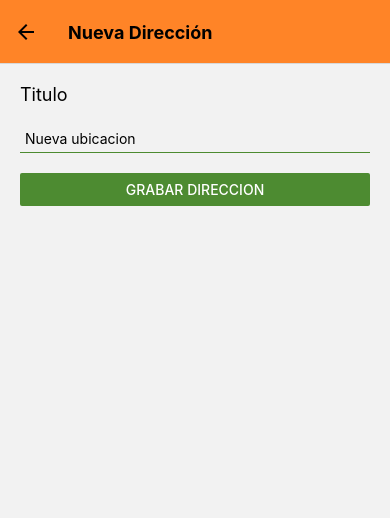
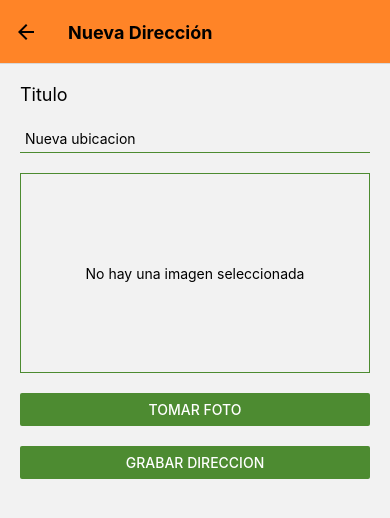
Before and after one commit to sotopro/cameralocationapp, a React Native app: screen /NewPlace in a window 390 px wide. Shown: the top 518 px of the page. Built offline with nearby package versions, Linux system fonts and the light colour scheme.

Commit message:
[feature] - create image selector camera

```diff
--- a/package.json
+++ b/package.json
@@ -14,6 +14,9 @@
     "@react-navigation/native-stack": "^6.6.2",
     "@reduxjs/toolkit": "^1.8.3",
     "expo": "~45.0.0",
+    "expo-file-system": "~14.0.0",
+    "expo-image-picker": "~13.1.1",
+    "expo-permissions": "~13.2.0",
     "expo-status-bar": "~1.3.0",
     "react": "17.0.2",
     "react-dom": "17.0.2",
--- /dev/null
+++ b/src/components/ImageSelector.js
@@ -0,0 +1,73 @@
+import React, { useState } from "react";
+import { View, Image, Text, Alert, Button, StyleSheet } from "react-native";
+import * as ImagePicker from "expo-image-picker";
+import * as Permissions from "expo-permissions";
+import colors from "../utils/colors";
+
+const styles = StyleSheet.create({
+    container: {
+        marginBottom: 20,
+    },
+    preview: {
+        width: "100%",
+        height: 200,
+        marginBottom: 20,
+        justifyContent: "center",
+        alignItems: "center",
+        borderColor: colors.primary,
+        borderWidth: 1,
+    },
+    image: {
+        width: "100%",
+        height: "100%",
+    },
+});
+
+
+const ImageSelector = ({ onImage }) => {
+    const [pickedUrl, setPickedUrl] = useState("");
+
+
+    const verifyPermissions = async () => {
+        const { status } = await ImagePicker.requestCameraPermissionsAsync();
+
+        if(status !== "granted") {
+            Alert.alert("Permisos insuficientes", "Necesitas permisos para usar la cámara", [{ text: "Ok" }]);
+            return false;
+        }
+        return true;
+    }
+    const handleTakeImage = async () => {
+        const isCameraPermissionGranted = await verifyPermissions();
+
+        if(!isCameraPermissionGranted) return
+
+        const image = await ImagePicker.launchCameraAsync({
+            allowsEditing: true,
+            aspect: [16, 9],
+            quality: 0.7,
+        });
+
+        setPickedUrl(image.uri);
+        onImage(image.uri);
+
+    }
+    return (
+        <View style={styles.container}>
+            <View style={styles.preview}>
+                {!pickedUrl ? (
+                    <Text>No hay una imagen seleccionada</Text>
+                ) : (
+                    <Image source={{ uri: pickedUrl }} style={styles.image} />
+                )}
+            </View>
+            <Button
+                title="Tomar Foto"
+                color={colors.primary}
+                onPress={handleTakeImage}
+            />
+        </View>
+    )
+}
+
+export default ImageSelector;
--- a/src/screens/NewPlaceScreen.js
+++ b/src/screens/NewPlaceScreen.js
@@ -3,6 +3,7 @@ import { ScrollView, View, StyleSheet, Text, TextInput, Button } from "react-nat
 import colors from "../utils/colors";
 import { useDispatch } from "react-redux";
 import { addPlace } from "../store/place.slice";
+import ImageSelector from "../components/ImageSelector";
 
 const styles = StyleSheet.create({
   container: {
@@ -38,6 +39,7 @@ const NewPlaceSreen = ({ navigation }) => {
      <View style={styles.content}>
         <Text style={styles.title}>Titulo</Text>
         <TextInput style={styles.input} placeholder="Nueva ubicacion"  onChangeText={onHandleTitleChange} value={title}/>
+        <ImageSelector onImage={(image) => console.log(image)} />
         <Button
           title="Grabar Direccion"
           color={colors.primary}
```
Also changed, not shown: 1 other file (tests, documents, lock files or other folders).
